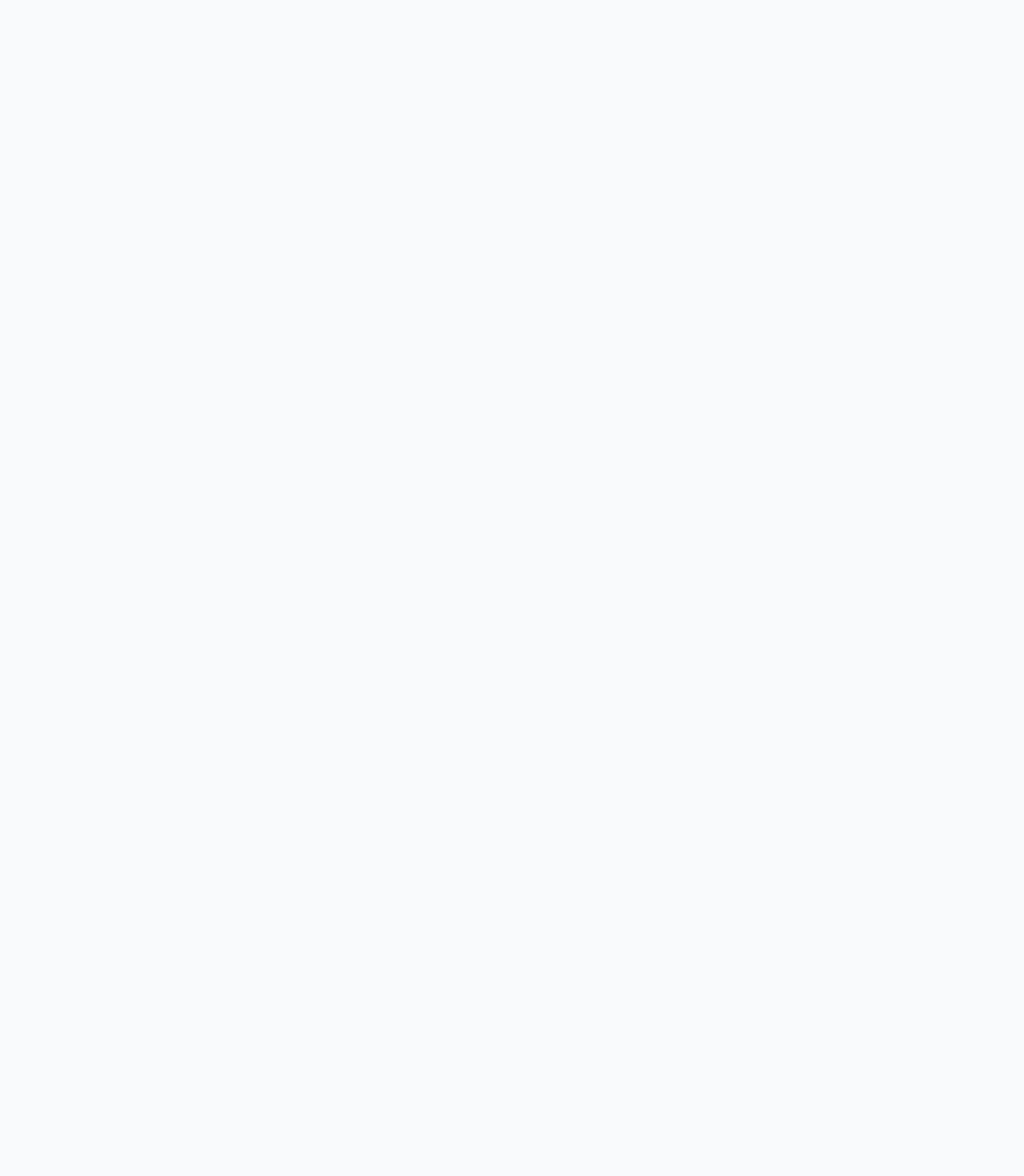
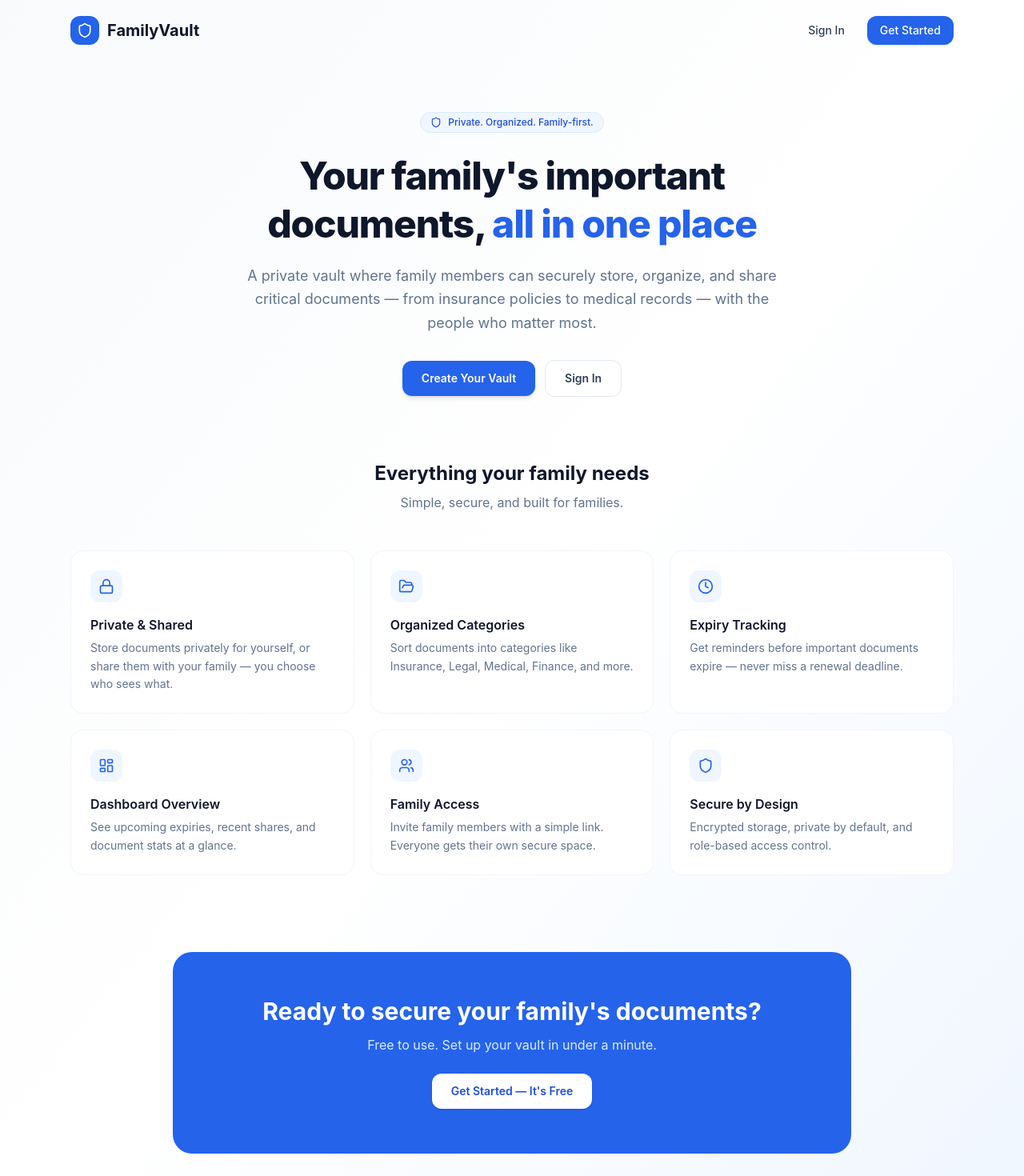
Before and after one commit to sp2004-star/FamilyHQ, a React (Vite) app in the folder frontend/: page /welcome in a window 1280 px wide. Before the commit this address had no page. Shown: the top 1470 px of the page at 80% size. Before the commit the page ends 800 px from the top, so only its background shows below. Built offline with nearby package versions, Linux system fonts and the light colour scheme.

Commit message:
feat: add polished landing page for FamilyVault

```diff
--- a/frontend/src/App.jsx
+++ b/frontend/src/App.jsx
@@ -1,5 +1,6 @@
 import { Routes, Route, Navigate } from 'react-router-dom';
 import { useAuth } from './context/AuthContext';
+import Landing from './pages/Landing';
 import Login from './pages/Login';
 import Signup from './pages/Signup';
 import Dashboard from './pages/Dashboard';
@@ -12,7 +13,7 @@ import Layout from './components/Layout';
 function PrivateRoute({ children }) {
   const { user, loading } = useAuth();
   if (loading) return <div className="flex items-center justify-center min-h-screen"><div className="animate-spin rounded-full h-8 w-8 border-b-2 border-primary-600"></div></div>;
-  return user ? children : <Navigate to="/login" />;
+  return user ? children : <Navigate to="/welcome" />;
 }
 
 function PublicRoute({ children }) {
@@ -24,6 +25,7 @@ function PublicRoute({ children }) {
 export default function App() {
   return (
     <Routes>
+      <Route path="/welcome" element={<PublicRoute><Landing /></PublicRoute>} />
       <Route path="/login" element={<PublicRoute><Login /></PublicRoute>} />
       <Route path="/signup" element={<PublicRoute><Signup /></PublicRoute>} />
       <Route path="/j/:token" element={<InvitePage />} />
--- /dev/null
+++ b/frontend/src/pages/Landing.jsx
@@ -0,0 +1,133 @@
+import { Link } from 'react-router-dom';
+import { Shield, FolderOpen, Clock, LayoutDashboard, Users, Lock } from 'lucide-react';
+
+const features = [
+  {
+    icon: Lock,
+    title: 'Private & Shared',
+    desc: 'Store documents privately for yourself, or share them with your family — you choose who sees what.',
+  },
+  {
+    icon: FolderOpen,
+    title: 'Organized Categories',
+    desc: 'Sort documents into categories like Insurance, Legal, Medical, Finance, and more.',
+  },
+  {
+    icon: Clock,
+    title: 'Expiry Tracking',
+    desc: 'Get reminders before important documents expire — never miss a renewal deadline.',
+  },
+  {
+    icon: LayoutDashboard,
+    title: 'Dashboard Overview',
+    desc: 'See upcoming expiries, recent shares, and document stats at a glance.',
+  },
+  {
+    icon: Users,
+    title: 'Family Access',
+    desc: 'Invite family members with a simple link. Everyone gets their own secure space.',
+  },
+  {
+    icon: Shield,
+    title: 'Secure by Design',
+    desc: 'Encrypted storage, private by default, and role-based access control.',
+  },
+];
+
+export default function Landing() {
+  return (
+    <div className="min-h-screen bg-gradient-to-br from-slate-50 via-white to-primary-50">
+      {/* Nav */}
+      <nav className="max-w-6xl mx-auto px-6 py-5 flex items-center justify-between">
+        <div className="flex items-center gap-2.5">
+          <div className="w-9 h-9 bg-primary-600 rounded-xl flex items-center justify-center">
+            <Shield className="w-5 h-5 text-white" />
+          </div>
+          <span className="text-xl font-bold text-slate-900">FamilyVault</span>
+        </div>
+        <div className="flex items-center gap-3">
+          <Link
+            to="/login"
+            className="px-4 py-2 text-sm font-medium text-slate-700 hover:text-primary-700 transition-colors"
+          >
+            Sign In
+          </Link>
+          <Link
+            to="/signup"
+            className="px-4 py-2 text-sm font-medium bg-primary-600 text-white rounded-xl hover:bg-primary-700 transition-colors shadow-sm"
+          >
+            Get Started
+          </Link>
+        </div>
+      </nav>
+
+      {/* Hero */}
+      <section className="max-w-4xl mx-auto px-6 pt-16 pb-20 text-center">
+        <div className="inline-flex items-center gap-2 px-3 py-1 bg-primary-50 border border-primary-100 rounded-full text-xs font-medium text-primary-700 mb-6">
+          <Shield className="w-3.5 h-3.5" />
+          Private. Organized. Family-first.
+        </div>
+        <h1 className="text-4xl sm:text-5xl font-extrabold text-slate-900 leading-tight tracking-tight">
+          Your family's important<br />documents, <span className="text-primary-600">all in one place</span>
+        </h1>
+        <p className="mt-5 text-lg text-slate-500 max-w-2xl mx-auto leading-relaxed">
+          A private vault where family members can securely store, organize, and share critical documents — from insurance policies to medical records — with the people who matter most.
+        </p>
+        <div className="mt-8 flex items-center justify-center gap-3">
+          <Link
+            to="/signup"
+            className="px-6 py-3 bg-primary-600 text-white font-semibold rounded-xl hover:bg-primary-700 transition-all shadow-md hover:shadow-lg text-sm"
+          >
+            Create Your Vault
+          </Link>
+          <Link
+            to="/login"
+            className="px-6 py-3 bg-white border border-slate-200 text-slate-700 font-semibold rounded-xl hover:border-slate-300 hover:bg-slate-50 transition-all text-sm"
+          >
+            Sign In
+          </Link>
+        </div>
+      </section>
+
+      {/* Features */}
+      <section className="max-w-6xl mx-auto px-6 pb-24">
+        <div className="text-center mb-12">
+          <h2 className="text-2xl font-bold text-slate-900">Everything your family needs</h2>
+          <p className="mt-2 text-slate-500">Simple, secure, and built for families.</p>
+        </div>
+        <div className="grid sm:grid-cols-2 lg:grid-cols-3 gap-5">
+          {features.map((f) => (
+            <div key={f.title} className="bg-white rounded-2xl border border-slate-100 p-6 hover:shadow-md hover:border-slate-200 transition-all">
+              <div className="w-10 h-10 bg-primary-50 rounded-xl flex items-center justify-center mb-4">
+                <f.icon className="w-5 h-5 text-primary-600" />
+              </div>
+              <h3 className="font-semibold text-slate-900 mb-1.5">{f.title}</h3>
+              <p className="text-sm text-slate-500 leading-relaxed">{f.desc}</p>
+            </div>
+          ))}
+        </div>
+      </section>
+
+      {/* CTA */}
+      <section className="max-w-4xl mx-auto px-6 pb-20 text-center">
+        <div className="bg-primary-600 rounded-3xl p-10 sm:p-14 text-white">
+          <h2 className="text-2xl sm:text-3xl font-bold">Ready to secure your family's documents?</h2>
+          <p className="mt-3 text-primary-100 max-w-lg mx-auto">
+            Free to use. Set up your vault in under a minute.
+          </p>
+          <Link
+            to="/signup"
+            className="inline-block mt-6 px-6 py-3 bg-white text-primary-700 font-semibold rounded-xl hover:bg-primary-50 transition-colors text-sm shadow-sm"
+          >
+            Get Started — It's Free
+          </Link>
+        </div>
+      </section>
+
+      {/* Footer */}
+      <footer className="border-t border-slate-100 py-6 text-center text-xs text-slate-400">
+        © {new Date().getFullYear()} FamilyVault. Built for families, by families.
+      </footer>
+    </div>
+  );
+}
```
